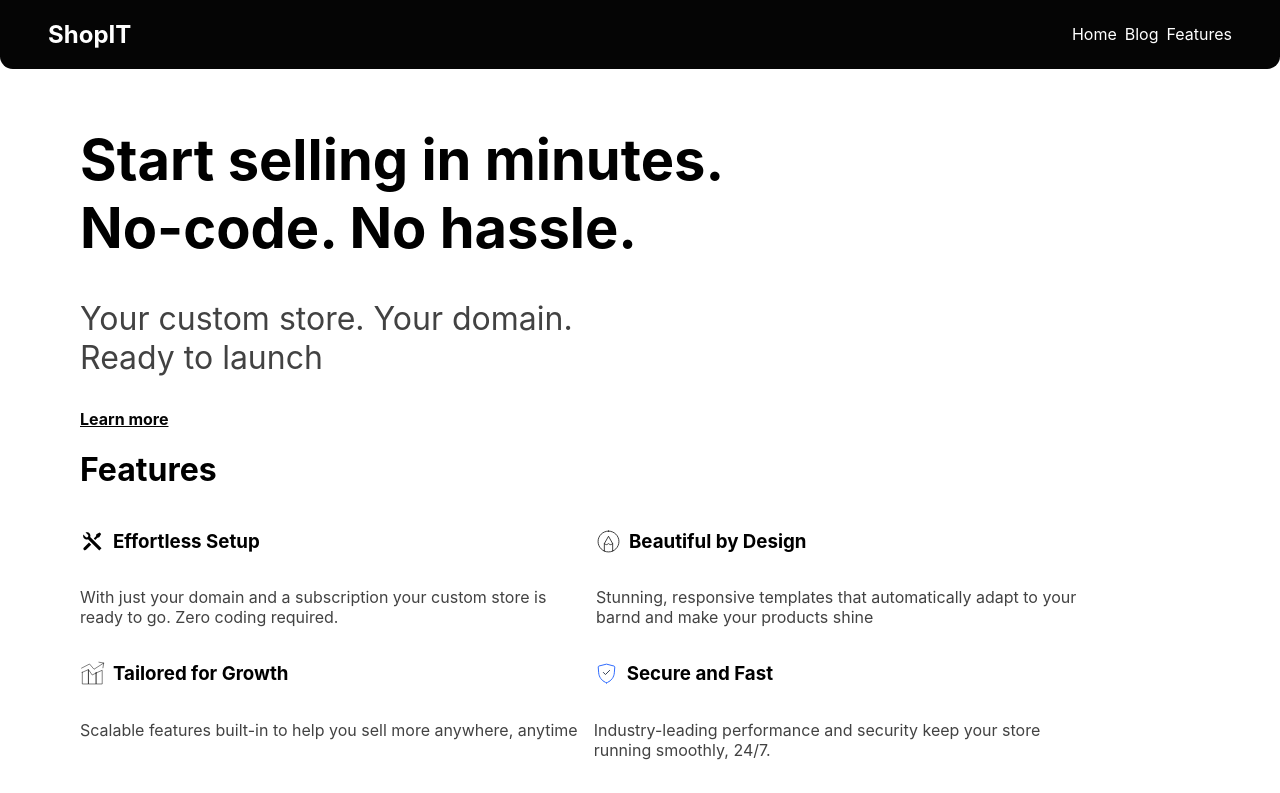
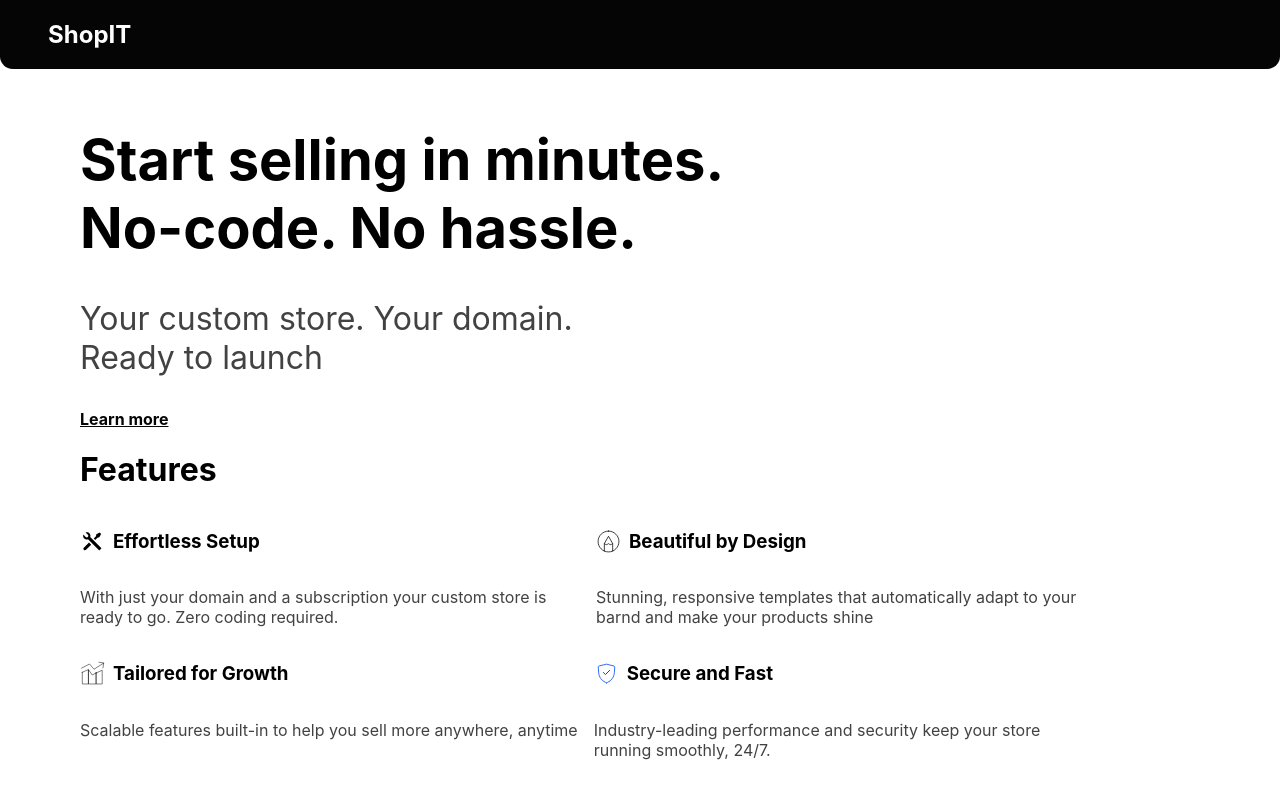
Before and after one commit to st0reShip/shopIT, a plain HTML site: page index.html in a window 1280 px wide. Shown: the top 793 px of the page. Drawn offline with Linux system fonts and the light colour scheme.

Commit message:
Update index.html

```diff
--- a/index.html
+++ b/index.html
@@ -14,9 +14,7 @@
     <nav>
       <h2 class="white-txt">ShopIT</h2>
       <div class="inline-flex right">
-        <a href="#">Home</a>
-        <a href="./blog.html">Blog</a>
-        <a href="#features">Features</a>
+
       </div>
     </nav>
 
```
